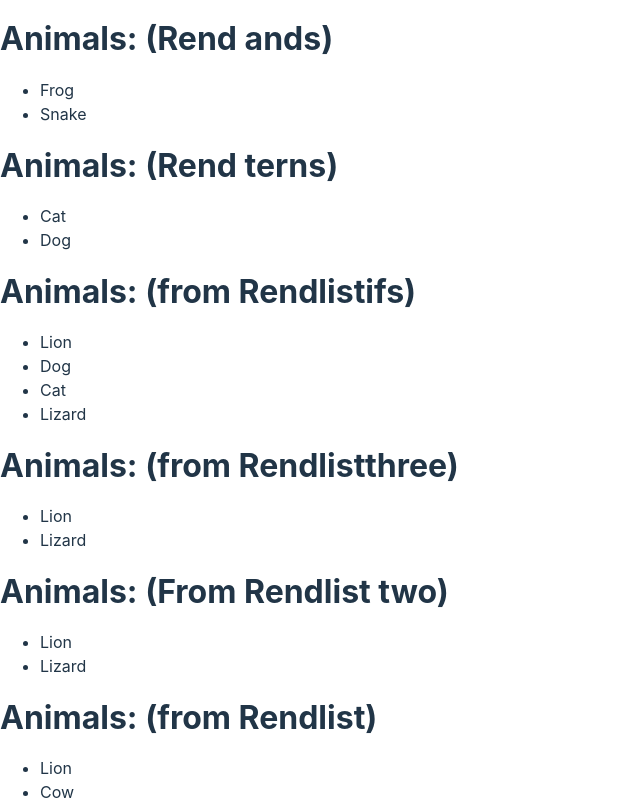
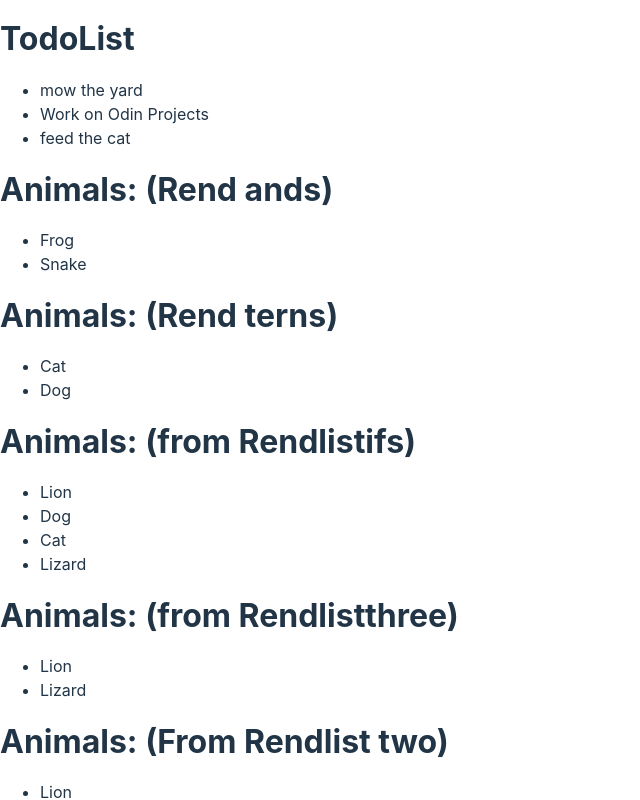
Before and after one commit to Matthew932932/odin-test-react-app, a React (Vite) app: page / in a window 1280 px wide. Shown: the top 800 px of the page, without its empty margins (0-640 px from the left). Built offline with nearby package versions, Linux system fonts and the light colour scheme.

Commit message:
chapter keys in React

```diff
--- /dev/null
+++ b/src/TodoList.jsx
@@ -0,0 +1,22 @@
+// a list of todos, each todo object has a task and an id
+const todos = [
+  { task: "mow the yard", id: crypto.randomUUID() },
+  { task: "Work on Odin Projects", id: crypto.randomUUID() },
+  { task: "feed the cat", id: crypto.randomUUID() },
+];
+
+function TodoList() {
+  return (
+    <>
+      <h1>TodoList</h1>
+      <ul>
+        {todos.map((todo) => (
+          // here we are using the already generated id as the key.
+          <li key={todo.id}>{todo.task}</li>
+        ))}
+      </ul>
+    </>
+  );
+}
+
+export { TodoList };
--- a/src/main.jsx
+++ b/src/main.jsx
@@ -5,9 +5,11 @@
 import Greeting from "./Greeting.jsx"
 import {Banana,Susageroll,Animallistone,Animallisttwo} from "./Favfoods.jsx"
 import { Rendlist, Rendlisttwo, Rendlistthree, Rendlistifs, Rendands, Rendterns } from './Renderlist.jsx'
+import { TodoList } from './TodoList.jsx'
 
 createRoot(document.getElementById('root')).render(
   <StrictMode>
+    <TodoList />
     <Rendands />
     <Rendterns />
     <Rendlistifs />
```
